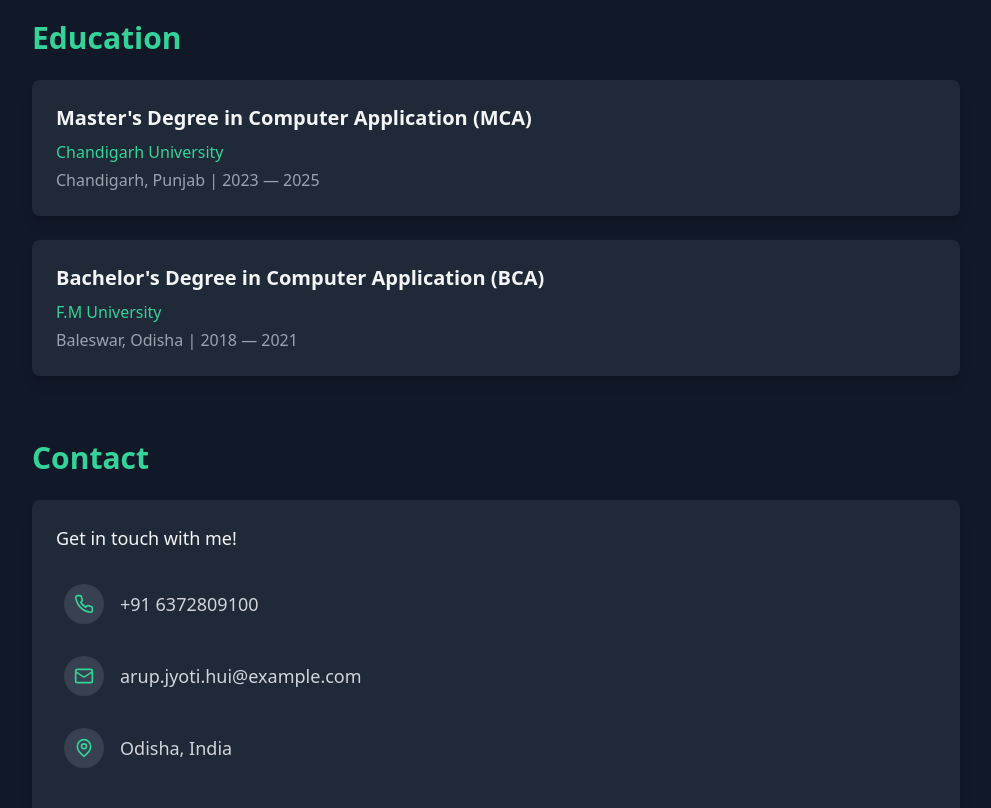
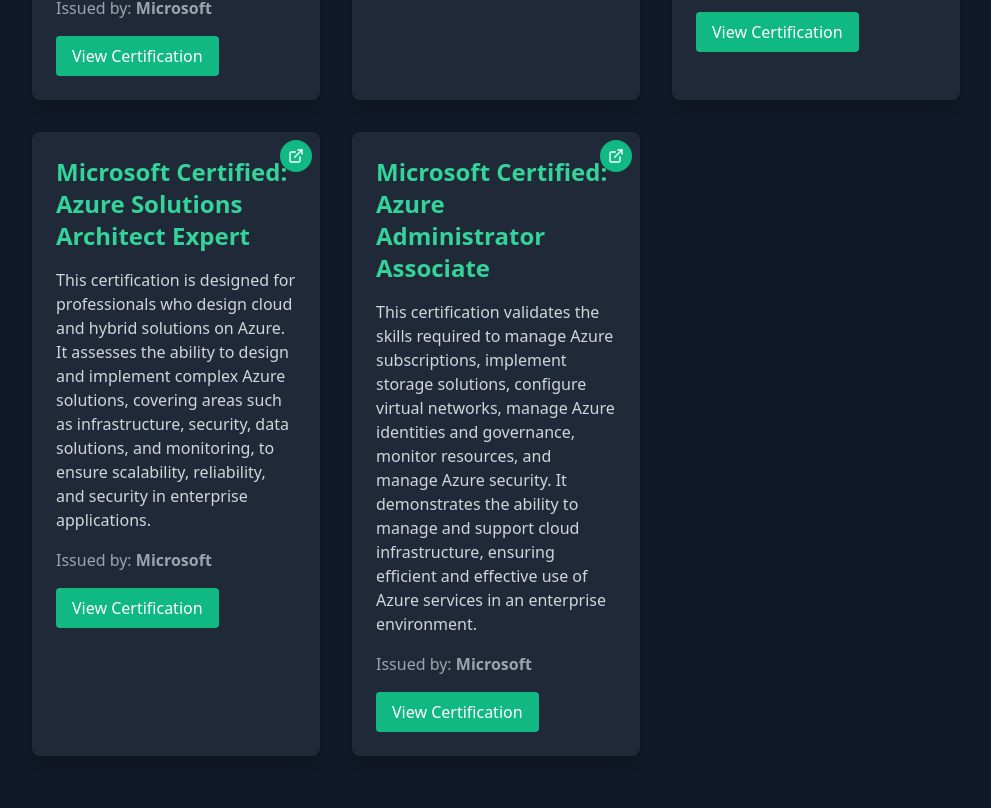
Before and after one commit to Aruphui/Arup-s-Portfolio-2025, a React (Create React App) app: page / in a window 1280 px wide. Shown: the part 4572-5380 px from the top of the page, without its empty margins (272-1263 px from the left). Built offline with nearby package versions, Linux system fonts and the light colour scheme.

Commit message:
Update Portfolio.js

```diff
--- a/src/components/Portfolio.js
+++ b/src/components/Portfolio.js
@@ -362,7 +362,7 @@
             {[
               {
                 title: "Microsoft Certified: DevOps Engineer Expert",
-                description: "This certification demonstrates the ability to design and implement DevOps practices using Azure technologies.",
+                description: "This certification demonstrates the ability to design and implement DevOps practices using Azure technologies. It validates skills in areas such as continuous integration, continuous delivery, infrastructure as code, configuration management, monitoring, and security within the Azure platform.",
                 issuedBy: "Microsoft",
                 link: "https://learn.microsoft.com/api/credentials/share/en-in/ArupJyotiHui-6587/24E60965F5A73B39?sharingId=CBE802B28DEFAD0"
               },
@@ -374,9 +374,21 @@
               },
               {
                 title: "Microsoft Certified: Azure Network Engineer Associate",
-                description: "This certification validates the skills required to implement and manage Azure networking solutions.",
+                description: "This certification validates the skills required to implement and manage Azure networking solutions. It covers topics like virtual networks, network security, load balancing, VPNs, and managing network traffic in Azure, ensuring high availability and security in cloud-based environments.",
                 issuedBy: "Microsoft",
                 link: "https://learn.microsoft.com/api/credentials/share/en-us/ArupJyotiHui-6587/1B13A26007F9093A?sharingId"
+              },
+              {
+                title: "Microsoft Certified: Azure Solutions Architect Expert",
+                description: "This certification is designed for professionals who design cloud and hybrid solutions on Azure. It assesses the ability to design and implement complex Azure solutions, covering areas such as infrastructure, security, data solutions, and monitoring, to ensure scalability, reliability, and security in enterprise applications.",
+                issuedBy: "Microsoft",
+                link: "https://learn.microsoft.com/api/credentials/share/en-us/ArupJyotiHui-6587/F80853163F5A0859?sharingId"
+              },
+              {
+                title: "Microsoft Certified: Azure Administrator Associate",
+                description: "This certification validates the skills required to manage Azure subscriptions, implement storage solutions, configure virtual networks, manage Azure identities and governance, monitor resources, and manage Azure security. It demonstrates the ability to manage and support cloud infrastructure, ensuring efficient and effective use of Azure services in an enterprise environment.",
+                issuedBy: "Microsoft",
+                link: "https://learn.microsoft.com/api/credentials/share/en-us/ArupJyotiHui-6587/3F84C2AD81FAF448?sharingId"
               }
             ].map((certification, index) => (
               <div key={index} className="bg-gray-800 p-6 rounded-lg shadow-lg transition-all duration-300 hover:transform hover:scale-105 active:scale-105 relative overflow-hidden group">
@@ -432,7 +444,7 @@
             <p className="text-lg mb-6">Get in touch with me!</p>
 
             <div className="space-y-4">
-              <a href="tel:+911234567890" className="flex items-center text-lg text-gray-300 hover:text-emerald-400 transition-colors p-2 rounded-lg hover:bg-gray-700">
+              <a href="tel:+916372809100" className="flex items-center text-lg text-gray-300 hover:text-emerald-400 transition-colors p-2 rounded-lg hover:bg-gray-700">
                 <div className="w-10 h-10 rounded-full bg-gray-700 flex items-center justify-center mr-4">
                   <Phone size={20} className="text-emerald-400" />
                 </div>
@@ -443,7 +455,7 @@
                 <div className="w-10 h-10 rounded-full bg-gray-700 flex items-center justify-center mr-4">
                   <Mail size={20} className="text-emerald-400" />
                 </div>
-                <span className="break-all">arup.jyoti.hui@example.com</span>
+                <span className="break-all">arupjyoti699@gmail.com</span>
               </a>
 
               <div className="flex items-center text-lg text-gray-300 p-2 rounded-lg">
```
